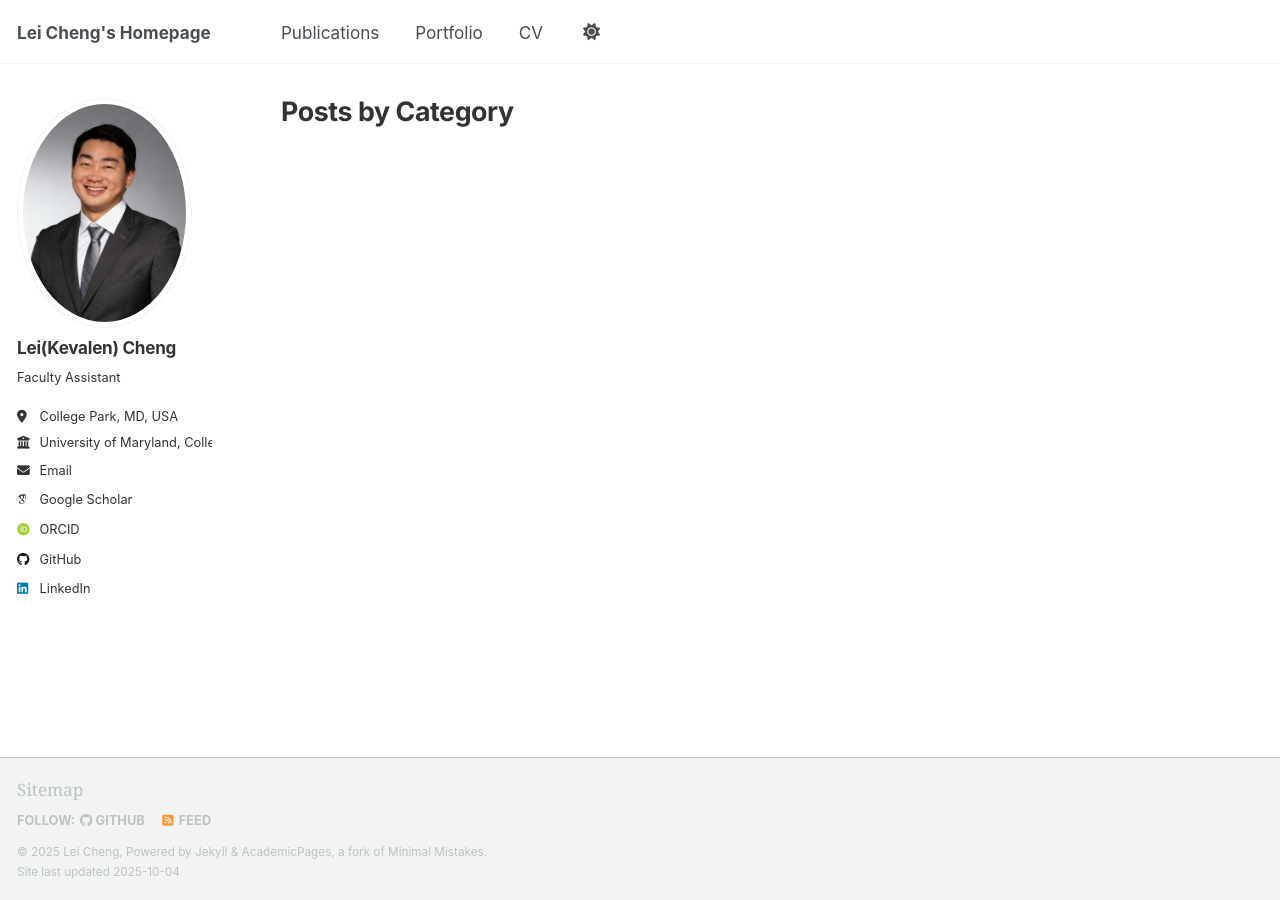
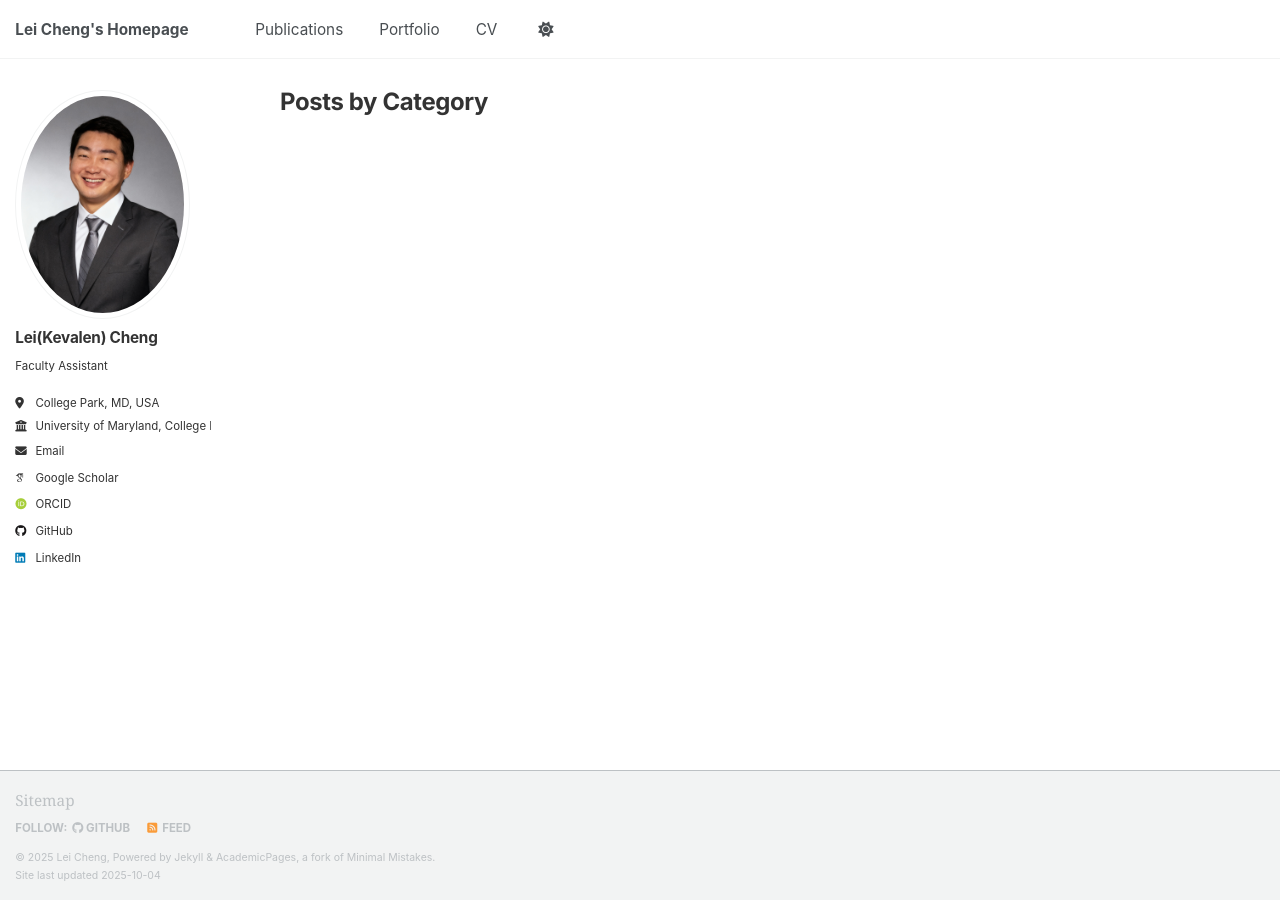
Before and after one commit to leicheng5/leicheng5.github.io, a Jekyll site: the page built from _pages/category-archive.html, in a window 1280 px wide. Built offline with Jekyll 4.4.1, drawn with Linux system fonts in a browser that asks for light colours; some web fonts are replaced; a script that is not in the unit is left out.

Commit message:
Update custom.css

```diff
--- a/assets/css/custom.css
+++ b/assets/css/custom.css
@@ -48,7 +48,7 @@ body {
   color: #333333;
   background: #ffffff;
 
-  font-size: 0.95rem;
+  font-size: 0.85rem;
 }
 
 /* Headings: crisp sans for contrast */
@@ -85,6 +85,6 @@ mark {
 /* Make News section font smaller */
 #news + ul,
 #news ~ ul li {
-  font-size: 0.35rem !important;   /* smaller than body */
+  font-size: 0.55rem !important;   /* smaller than body */
   line-height: 1.05 !important;
 }
```
